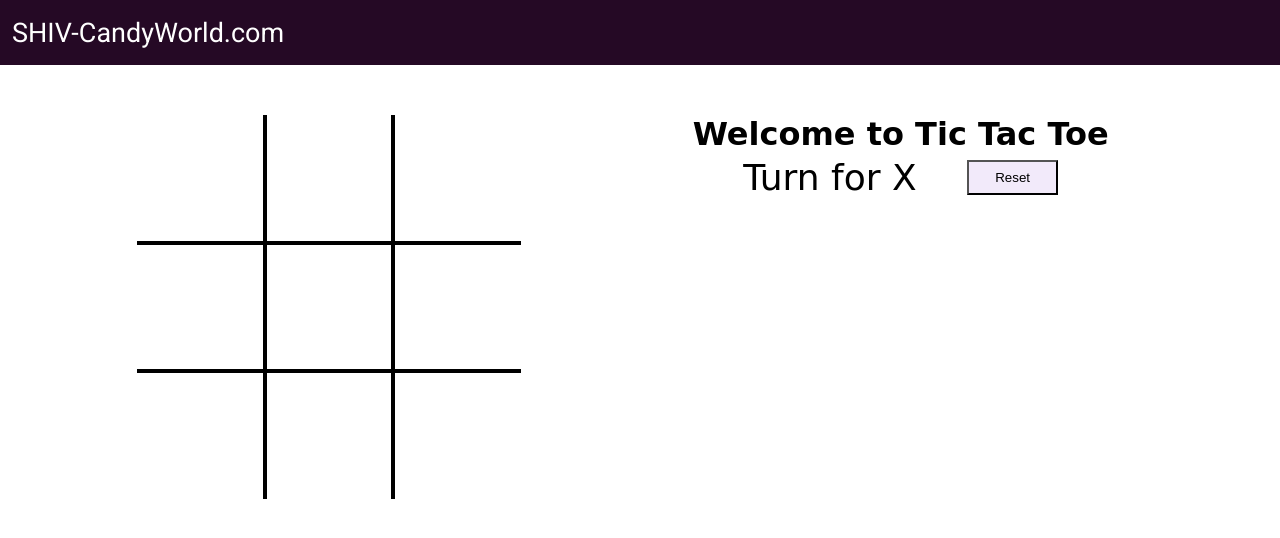
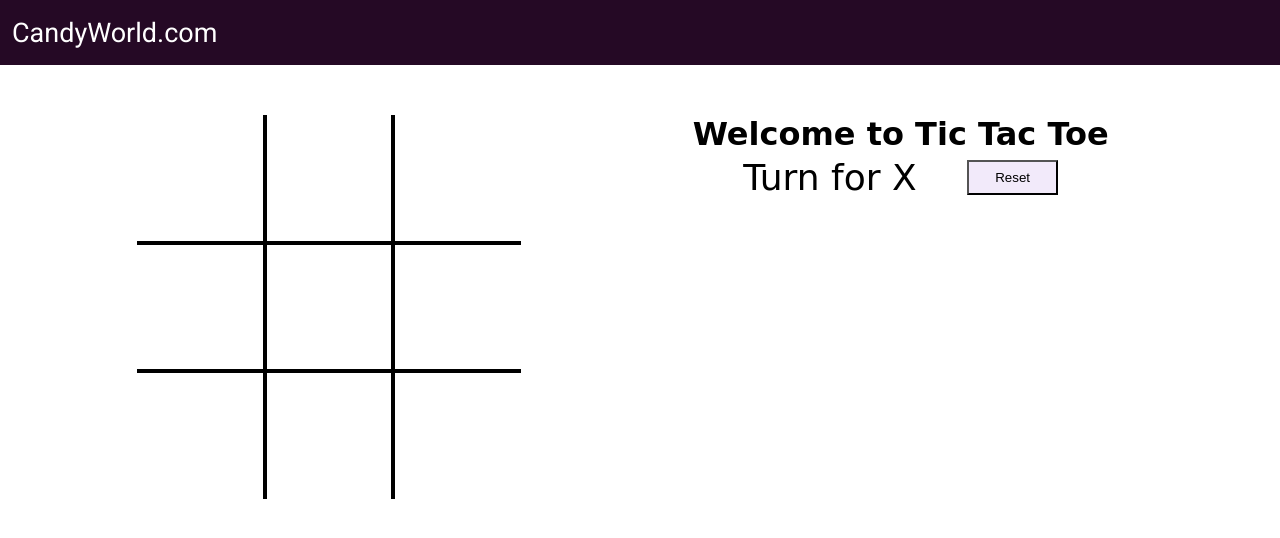
Before and after one commit to Nardosh/TicTacToe, a plain HTML site: page index.html in a window 1280 px wide. Drawn offline with Linux system fonts and the light colour scheme; a web font is replaced by a local one.

Commit message:
modify name

```diff
--- a/index.html
+++ b/index.html
@@ -12,7 +12,7 @@
 <body>
     <nav>
         <ul>
-            <li>SHIV-CandyWorld.com</li>
+            <li>CandyWorld.com</li>
         </ul>
     </nav>
 
```
